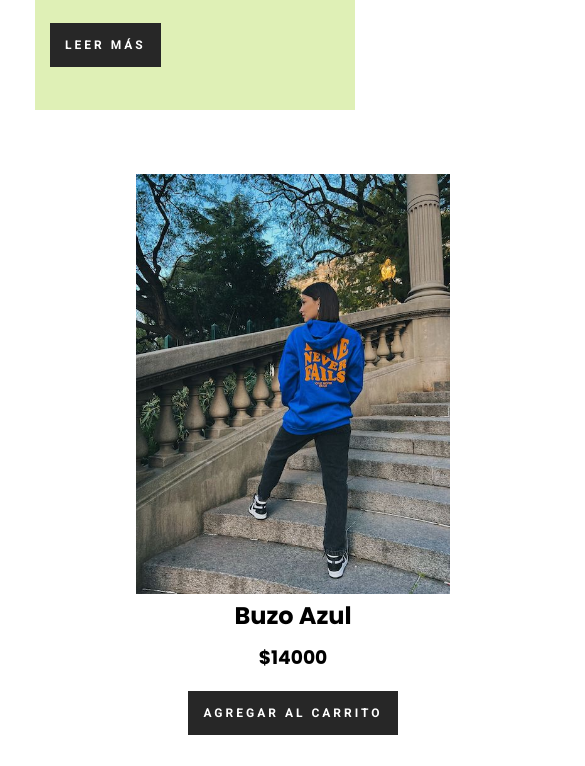
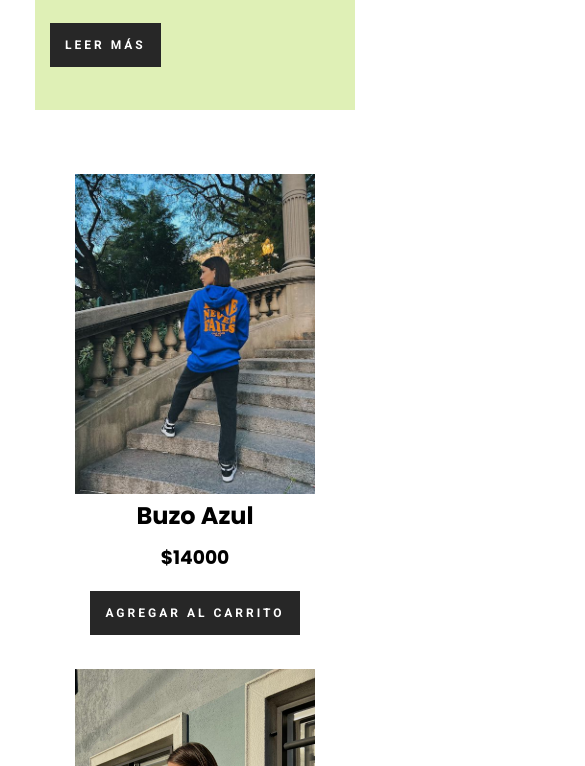
Before and after one commit to martin-centurion/tienda-de-ropa, a website: page pages/tienda.html in a window 390 px wide. Shown: the part 640-1406 px from the top of the page, 585 px wide, since content can reach past the window. Drawn offline with Linux system fonts and the light colour scheme.

Commit message:
ajustando media

```diff
--- a/sass/_media.scss
+++ b/sass/_media.scss
@@ -35,6 +35,17 @@
         }
     }
 
+    .productos {
+        display: grid;
+        grid-template-columns: 1fr 1fr;
+        margin: 1rem 0 1rem;
+
+        &_img {
+            width: 390px;
+            height: 390px;
+        }
+    }
+
     .footer__content {
         padding: 0 30px 0 30px;
     }
@@ -43,6 +54,16 @@
 @media (max-width: 768px) {
     .container{
         width: 490px;
+    }
+
+    .productos {
+        display: grid;
+        grid-template-columns: 1fr;
+
+        &_img {
+            width: 320px;
+            height: 320px;
+        }
     }
 
     .header {
@@ -91,8 +112,7 @@
 
     .info {
         &__content {
-            width: 430px;
-            padding: 30px;
+            width: 100%;
 
             h2 {
                 font-size: 2rem;
@@ -160,6 +180,12 @@
         }
     }
 
+    .productos {
+        &_img {
+            width: 100%;
+        }
+    }
+
     .footer__content {
         &-navbar {
             display: none;
```
Also changed, not shown: css/style.css.
